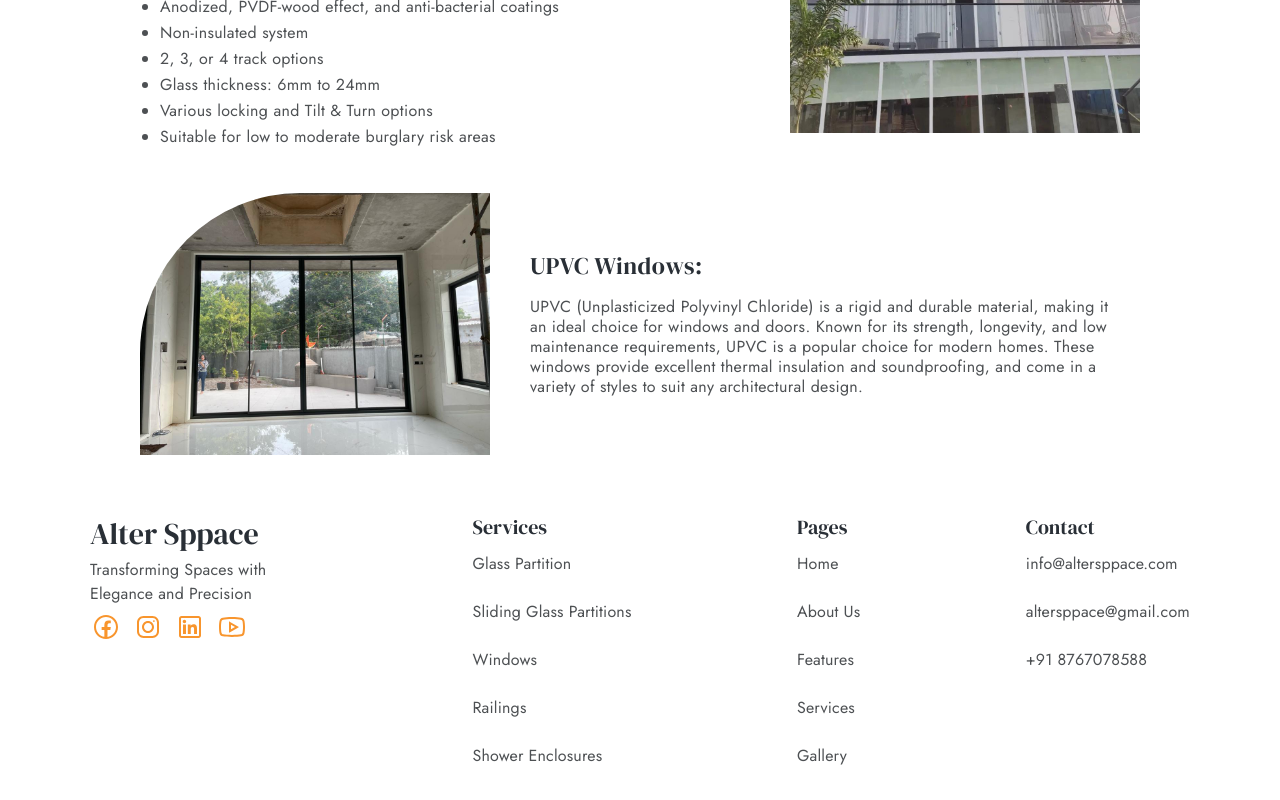
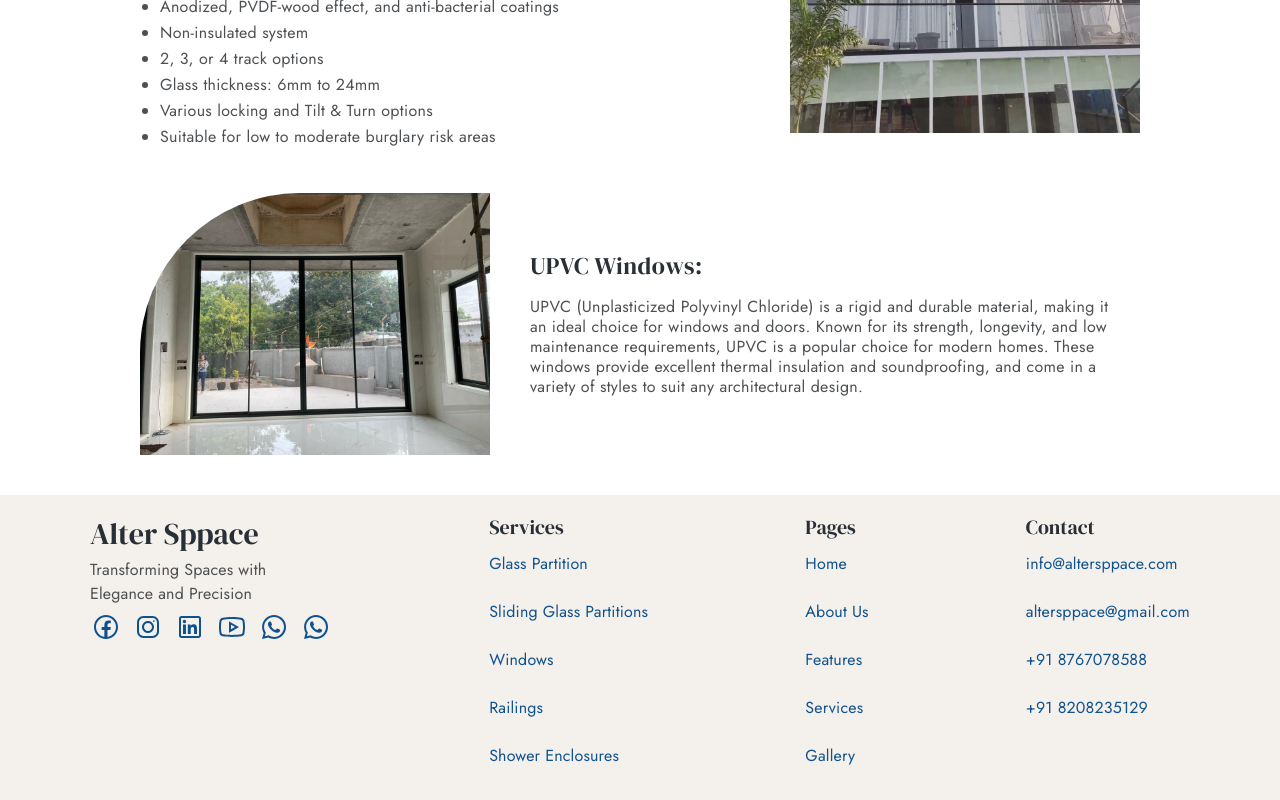
Before and after one commit to Arindam2002/Alter_Sppace, a Next.js app: page /windows in a window 1280 px wide. Shown: the part 431-1231 px from the top of the page. Built offline with nearby package versions, Linux system fonts and the light colour scheme.

Commit message:
fix getintouch footer

```diff
--- a/src/app/globals.scss
+++ b/src/app/globals.scss
@@ -90,7 +90,7 @@ body {
       z-index: 1;
 
       h1 {
-        color: #fff;
+        color: #f8952d;
         font-family: 'DM Serif Display';
         font-size: 50px;
         line-height: 110%;
--- a/src/components/Footer/Footer.jsx
+++ b/src/components/Footer/Footer.jsx
@@ -1,10 +1,9 @@
-import React from 'react';
-
 import {
   LiaFacebook,
   LiaInstagram,
   LiaLinkedin,
   LiaYoutube,
+  LiaWhatsapp,
 } from 'react-icons/lia';
 
 import './Footer.scss';
@@ -38,28 +37,42 @@ const Footer = () => {
               target="_blank"
               rel="noopener noreferrer"
             >
-              <LiaFacebook className="social-icons-logo" color="#F8952D" />
+              <LiaFacebook className="social-icons-logo" />
             </a>
             <a
               href="https://www.instagram.com/altersppacesolutions?igsh=MTlnYnBjNDZrbGY5aQ=="
               target="_blank"
               rel="noopener noreferrer"
             >
-              <LiaInstagram className="social-icons-logo" color="#F8952D" />
+              <LiaInstagram className="social-icons-logo" />
             </a>
             <a
               href="https://www.linkedin.com/in/altersppacesolutions?utm_source=share&utm_campaign=share_via&utm_content=profile&utm_medium=android_app"
               target="_blank"
               rel="noopener noreferrer"
             >
-              <LiaLinkedin className="social-icons-logo" color="#F8952D" />
+              <LiaLinkedin className="social-icons-logo" />
             </a>
             <a
               href="https://youtube.com/@altersppace4159?si=_LzuHzp352-2lYYI"
               target="_blank"
               rel="noopener noreferrer"
             >
-              <LiaYoutube className="social-icons-logo" color="#F8952D" />
+              <LiaYoutube className="social-icons-logo" />
+            </a>
+            <a
+              href="https://wa.me/918767078588"
+              target="_blank"
+              rel="noopener noreferrer"
+            >
+              <LiaWhatsapp className="social-icons-logo" />
+            </a>
+            <a
+              href="https://wa.me/918208235129"
+              target="_blank"
+              rel="noopener noreferrer"
+            >
+              <LiaWhatsapp className="social-icons-logo" />
             </a>
           </div>
         </div>
@@ -93,6 +106,9 @@ const Footer = () => {
           <p>
             <a href="tel:+918767078588">+91 8767078588</a>
           </p>
+          <p>
+            <a href="tel:+918208235129">+91 8208235129</a>
+          </p>
         </div>
       </div>
     </div>
--- a/src/components/Footer/Footer.scss
+++ b/src/components/Footer/Footer.scss
@@ -5,6 +5,7 @@
   padding: 20px;
   width: 100%;
   gap: 50px;
+  background-color: #f4f0ec;
 
   .main-div {
     display: flex;
@@ -39,7 +40,7 @@
         gap: 10px;
 
         a {
-          color: inherit;
+          color: #10528e;
           text-decoration: none;
 
           .social-icons-logo {
@@ -64,15 +65,20 @@
 
       p {
         cursor: pointer;
-        color: #4d5053;
+        color: #10528e;
         font-family: Jost;
         font-size: 16px;
         font-weight: 400;
         line-height: 300%;
         letter-spacing: 0.18px;
 
+        a {
+          color: inherit;
+          text-decoration: none;
+        }
+
         &:hover {
-          cursor: pointer;
+          color: #f8952d;
         }
       }
     }
--- a/src/components/ServicesCard/ServicesCard.jsx
+++ b/src/components/ServicesCard/ServicesCard.jsx
@@ -9,7 +9,13 @@ const ServicesCard = ({ index, img, title, where }) => {
       <div
         className={`services-img-container ${index % 2 === 0 ? 'even' : 'odd'}`}
       >
-        <img src={`/assets/${img}`} alt={title} className="services-card-img" />
+        <Link href={where}>
+          <img
+            src={`/assets/${img}`}
+            alt={title}
+            className="services-card-img"
+          />
+        </Link>
       </div>
 
       <div className="content">
```
Also changed, not shown: src/components/GetInTouch/GetInTouch.scss (+10 -6 lines).
